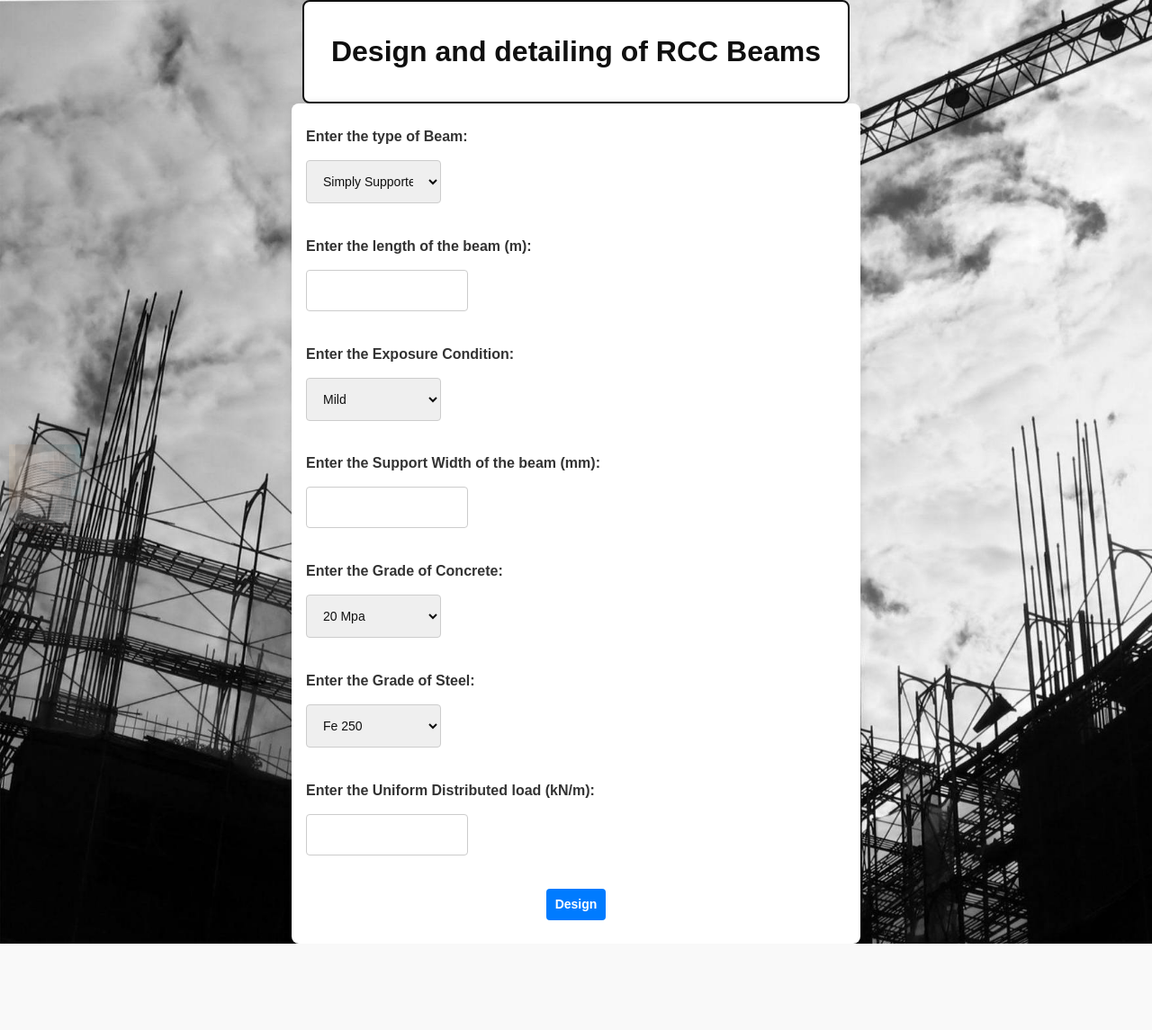
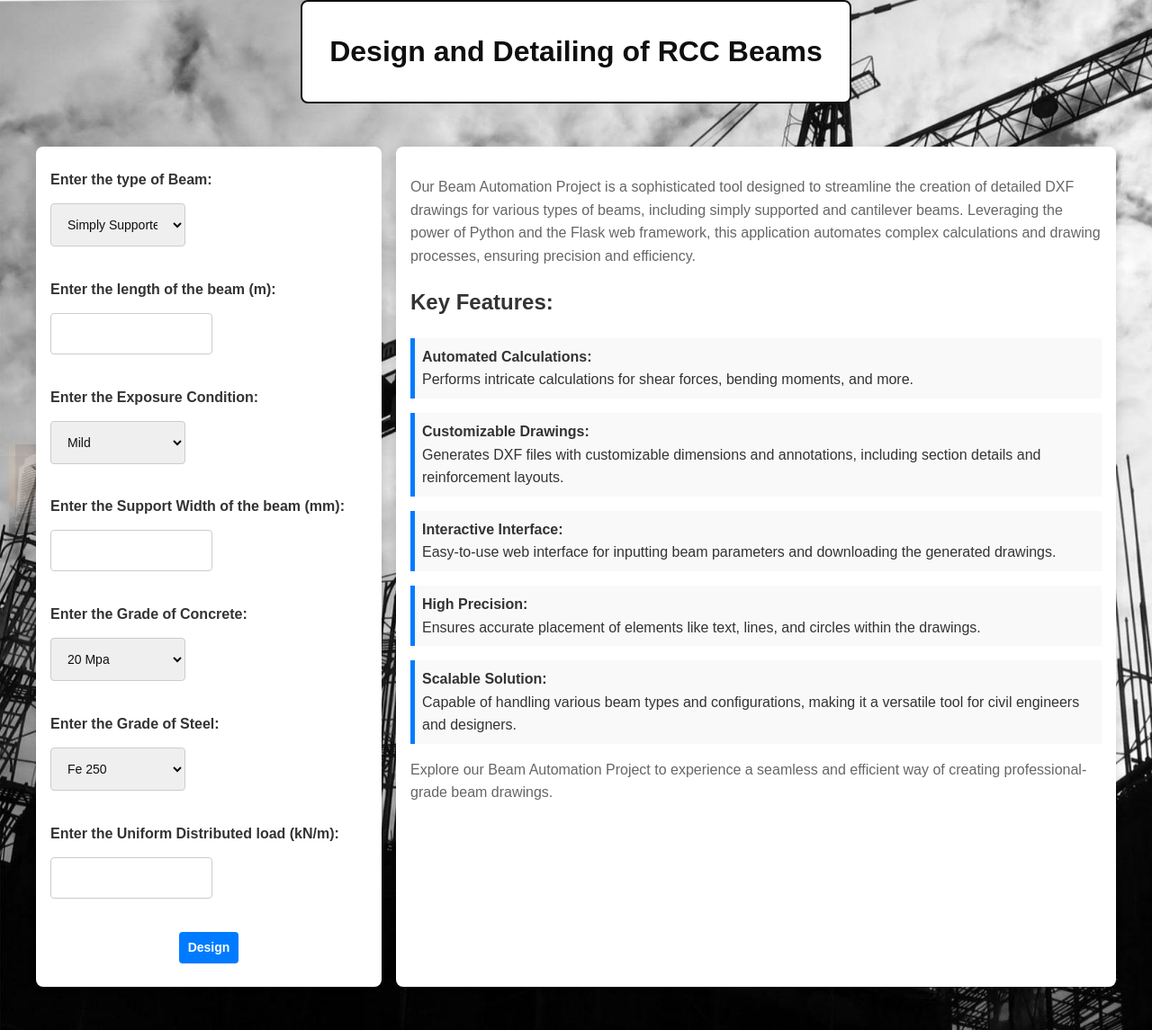
Before and after one commit to prakash271103/autobeam, a Flask app: page / in a window 1280 px wide. Shown: the whole page at 90% size. Before the commit the page ends 1049 px from the top, so only its background shows below. Run offline with Flask 3, Linux system fonts and the light colour scheme; some libraries are stand-ins or nearby versions; grey boxes are pictures that could not be loaded.

Commit message:
Update index.html

```diff
--- a/templates/index.html
+++ b/templates/index.html
@@ -1,15 +1,20 @@
 <!DOCTYPE html>
-<html>
+<html lang="en">
 <head>
-    <title>Design And Detailing Of Beams</title>
+    <meta charset="UTF-8">
+    <meta name="viewport" content="width=device-width, initial-scale=1.0">
+    <title>Design and Detailing of Beams</title>
     <link rel="stylesheet" type="text/css" href="{{ url_for('static', filename='css/style.css') }}">
-
 </head>
 <body>
     <div class="background-element crane"></div>
     <div class="background-element building"></div>
     <div class="background-element tools"></div>
-    <h1>Design and detailing of RCC Beams</h1>
+    <div class="head">
+        <h1 class="heading">Design and Detailing of RCC Beams</h1>
+    </div>
+    <div class="container">
+        <div class="form-section">
             <form action="/generate_dxf" method="post">
                 <label for="type">Enter the type of Beam:</label>
                 <select id="type" name="type" required>
@@ -57,5 +62,19 @@
                     <input type="submit" value="Design">
                 </div>
             </form>
+        </div>
+        <section class="project-description">
+            <p>Our Beam Automation Project is a sophisticated tool designed to streamline the creation of detailed DXF drawings for various types of beams, including simply supported and cantilever beams. Leveraging the power of Python and the Flask web framework, this application automates complex calculations and drawing processes, ensuring precision and efficiency.</p>
+            <h2>Key Features:</h2>
+            <ul>
+                <li><strong>Automated Calculations:</strong> Performs intricate calculations for shear forces, bending moments, and more.</li>
+                <li><strong>Customizable Drawings:</strong> Generates DXF files with customizable dimensions and annotations, including section details and reinforcement layouts.</li>
+                <li><strong>Interactive Interface:</strong> Easy-to-use web interface for inputting beam parameters and downloading the generated drawings.</li>
+                <li><strong>High Precision:</strong> Ensures accurate placement of elements like text, lines, and circles within the drawings.</li>
+                <li><strong>Scalable Solution:</strong> Capable of handling various beam types and configurations, making it a versatile tool for civil engineers and designers.</li>
+            </ul>
+            <p>Explore our Beam Automation Project to experience a seamless and efficient way of creating professional-grade beam drawings.</p>
+        </section>
+    </div>
 </body>
 </html>
```
Lines whose indentation alone changed are shown as unchanged.
